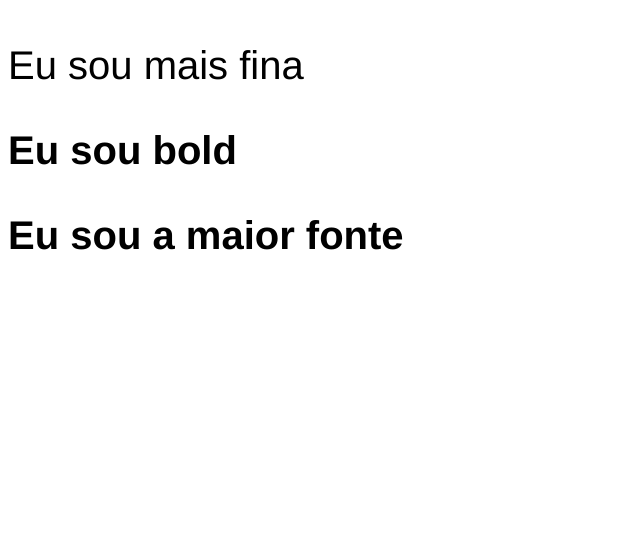
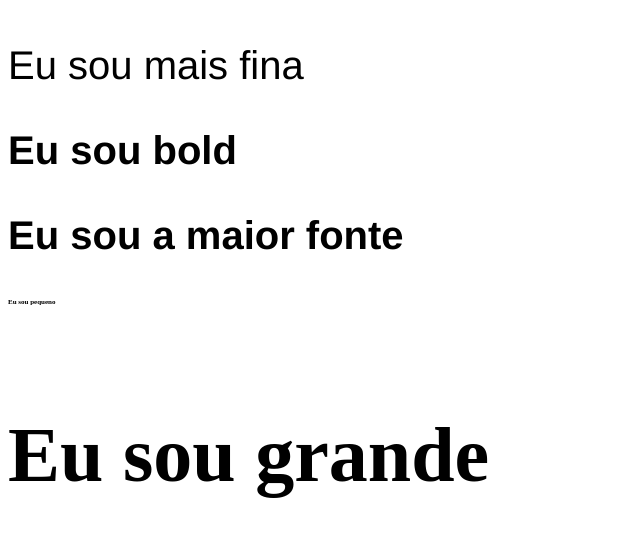
Before and after one commit to lcpfps/Estudo-Udemy, a plain HTML site: page CSS/indexx.HTML in a window 1280 px wide. Shown: the part 7623-8159 px from the top of the page, without its empty margins (0-640 px from the left). Drawn offline with Linux system fonts and the light colour scheme; files that its build step writes are made by us from their sources.

Commit message:
FONT SIZE

```diff
--- a/CSS/indexx.HTML
+++ b/CSS/indexx.HTML
@@ -201,5 +201,10 @@
      <p class="bold"> Eu sou bold</p>
      <p class="bolder">Eu sou a maior fonte</p>
 
+     <!--FONT SIZE-->
+
+     <h4 class="small">Eu sou pequeno</h4>
+     <h4 class="big">Eu sou grande</h4>
+
 </body>
 </html>
--- a/CSS/styles.css
+++ b/CSS/styles.css
@@ -424,3 +424,14 @@ border-radius: 15px;
 
     font-weight: 900;
 }
+
+/* Font size */
+
+.small{
+
+    font-size: 7px;
+}
+
+.big{
+    font-size: 78px;
+}
```
